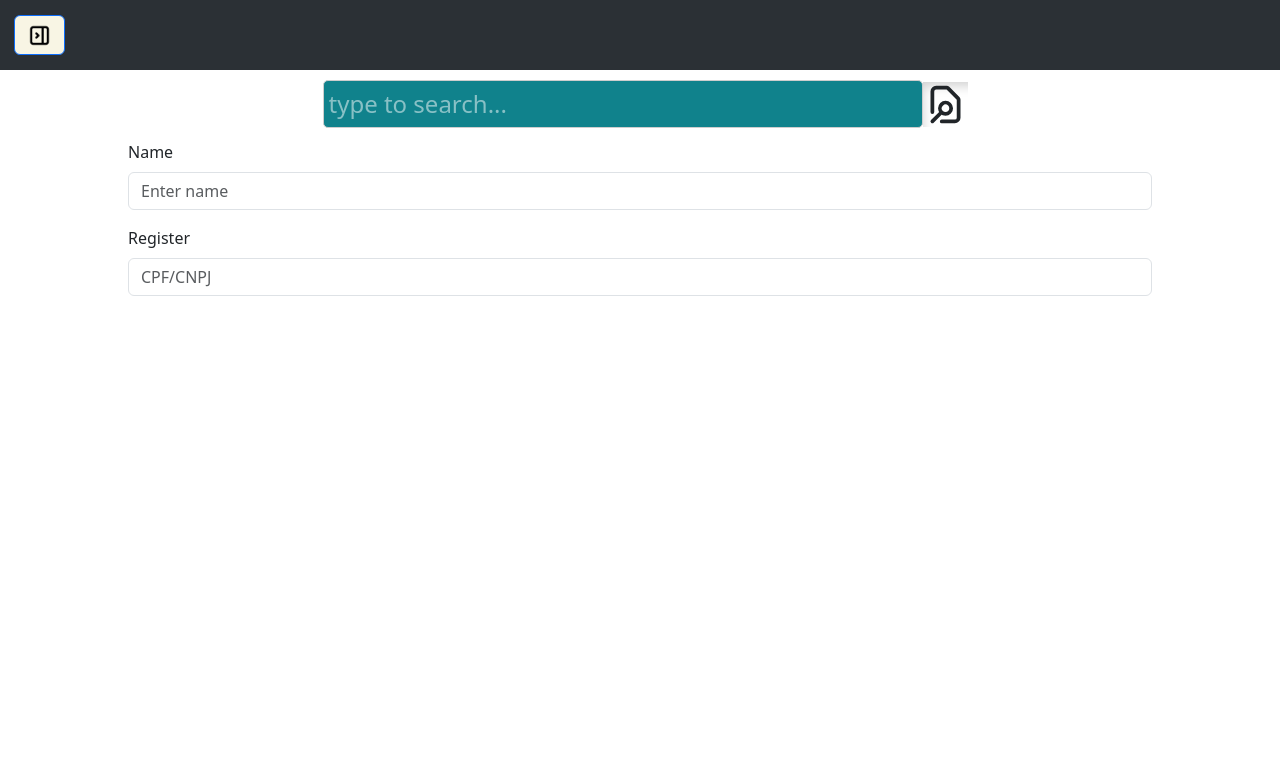
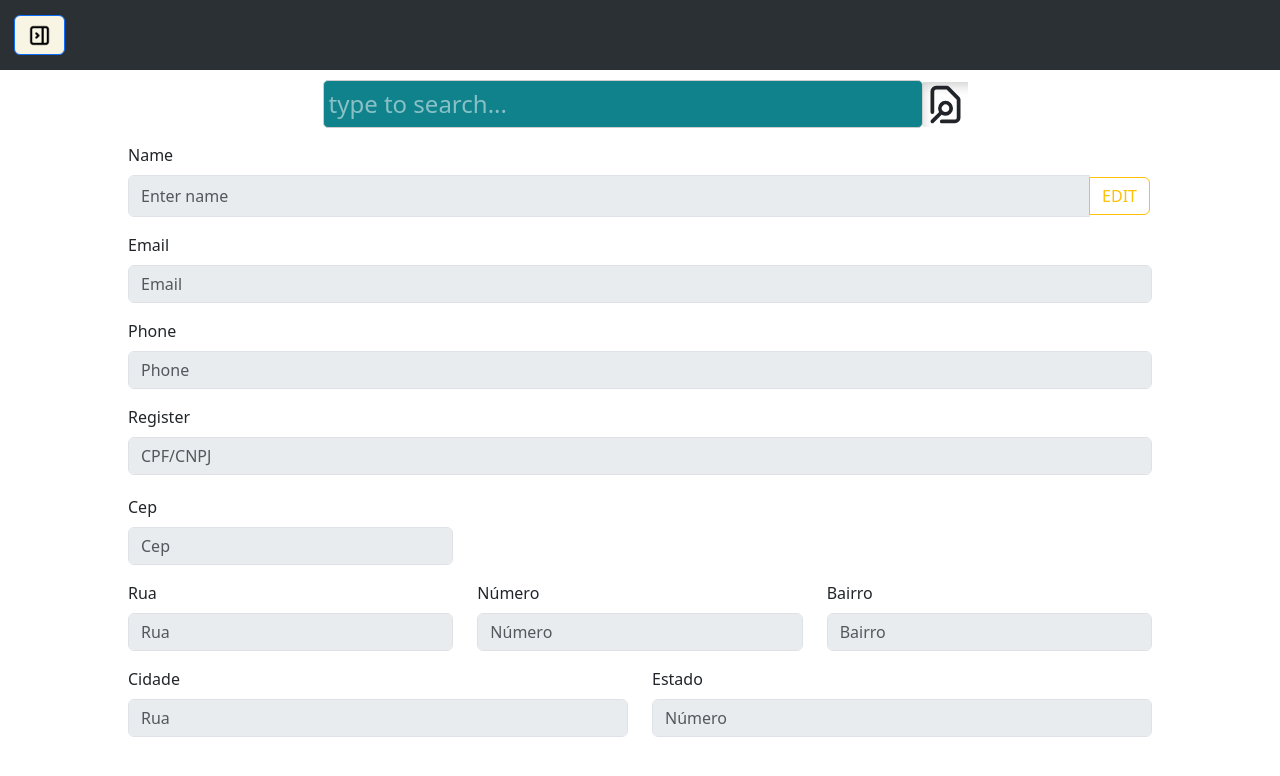
Before and after one commit to hugoc12/Order-Manage-V2, a React (Vite) app: page /clientes in a window 1280 px wide. Shown: the top 776 px of the page. Built offline with nearby package versions, Linux system fonts and the light colour scheme; no server answers.

Commit message:
add funcionaly edit data to user

```diff
--- a/src/components/searchbar/index.tsx
+++ b/src/components/searchbar/index.tsx
@@ -1,7 +1,6 @@
 import './style.css'
 import { useContext } from 'react';
 import { ContextClient } from '../../contexts/contextClients';
-import { FaSearch } from 'react-icons/fa';
 import { HiOutlineDocumentSearch } from "react-icons/hi";
 
 function Searchbar() {
--- a/src/components/searchresult/style.css
+++ b/src/components/searchresult/style.css
@@ -8,6 +8,8 @@
     left: 0;
     right: 0;
     margin: 5px auto;
+
+    z-index: 1;
 }
 
 .ulClients{
--- a/src/pages/clientes/index.tsx
+++ b/src/pages/clientes/index.tsx
@@ -1,24 +1,67 @@
 import { useContext, useEffect } from "react";
-import { Button, Container, Navbar, Form } from "react-bootstrap";
+import { Button, Container, Navbar, Form, Row, Col, InputGroup } from "react-bootstrap";
 import SideMenu from "../../components/side-menu/side-menu";
 import Searchbar from "../../components/searchbar";
 import { ContextClient } from "../../contexts/contextClients";
 import Sidebar from '../../assets/sidebar.png';
 import SearchResult from "../../components/searchresult";
 import './style.css'
+import axios from "axios";
 
 function Clients() {
   const context = useContext(ContextClient);
 
-  useEffect(()=>{
+  useEffect(() => {
     console.log(context?.dataUserSelected)
-    if(context?.dataUserSelected.hasOwnProperty('nome')){
+    if (context?.dataUserSelected.hasOwnProperty('nome')) {
       const inputName = (document.getElementById('name') as HTMLInputElement)
-      //console.log(inputName)
-      //console.log(context?.dataUserSelected.hasOwnProperty('nome'))
+      const inputEmail = (document.getElementById('email') as HTMLInputElement)
+      const inputPhone = (document.getElementById('phone') as HTMLInputElement)
+      const inputRegister = (document.getElementById('register') as HTMLInputElement)
+      const inputCep = (document.getElementById('cep') as HTMLInputElement)
+      const inputRua = (document.getElementById('rua') as HTMLInputElement)
+      const inputNumero = (document.getElementById('numero') as HTMLInputElement)
+      const inputBairro = (document.getElementById('bairro') as HTMLInputElement)
+      const inputCidade = (document.getElementById('cidade') as HTMLInputElement)
+      const inputEstado = (document.getElementById('estado') as HTMLInputElement)
+
       inputName.value = `${context.dataUserSelected.nome}`
+      inputEmail.value = `${context.dataUserSelected.email}`
+      inputPhone.value = `${context.dataUserSelected.phone}`
+      inputRegister.value = `${context.dataUserSelected.register}`
+      inputCep.value = `${context.dataUserSelected.address?.cep}`
+      inputRua.value = `${context.dataUserSelected.address?.rua}`
+      inputNumero.value = `${context.dataUserSelected.address?.numero}`
+      inputBairro.value = `${context.dataUserSelected.address?.bairro}`
+      inputCidade.value = `${context.dataUserSelected.address?.cidade}`
+      inputEstado.value = `${context.dataUserSelected.address?.estado}`
     }
   }, [context?.dataUserSelected])
+
+  async function editData(idInput: string, property: string, btt: HTMLElement) {
+    const input = (document.getElementById(idInput) as HTMLInputElement)
+    const idUser = context?.userSelected[0]
+
+    if (!input.disabled) {
+      // if == false - ou seja estou fazendo uma alteração btt save
+
+      try {
+        await axios.put(`http://localhost:3333/clients/${idUser}`, {
+          [property]: input.value
+        })
+
+        input.disabled = true // desativando input
+        btt.textContent = 'EDIT'
+        btt.setAttribute('class', 'btn btn-outline-warning')
+      } catch (err) {
+        alert(`ERRO:${err}`)
+      }
+    } else { // se estiver desabilitado devo abilitar
+      input.disabled = false
+      btt.textContent = 'SAVE'
+      btt.setAttribute('class', 'btn btn-outline-success')
+    }
+  }
 
   return (
     <div>
@@ -37,20 +80,83 @@ function Clients() {
           </Navbar.Brand>
         </Container>
       </Navbar>
-      <SideMenu/>
-      <Searchbar/>
-      {context!.namesResult.length > 0 ? <SearchResult/>:<></>}
+      <SideMenu />
+      <Searchbar />
+      {context!.namesResult.length > 0 ? <SearchResult /> : <></>}
 
       <Form id="formDataUser" className="formDataUser">
-      <Form.Group className="mb-3">
-        <Form.Label>Name</Form.Label>
-        <Form.Control type="text" placeholder="Enter name" id="name"/>
-      </Form.Group>
+        <fieldset>
+          <Form.Group className="mb-3">
+            <Form.Label>Name</Form.Label>
+            <InputGroup>
+              <Form.Control type="text" placeholder="Enter name" id="name" disabled />
+              <Button variant="outline-warning" onClick={(e) => { editData('name', 'name', e.currentTarget) }}>EDIT</Button>
+            </InputGroup>
+          </Form.Group>
 
-      <Form.Group>
-        <Form.Label>Register</Form.Label>
-        <Form.Control type="text" placeholder="CPF/CNPJ"/>
-      </Form.Group>
+          <Form.Group className="mb-3">
+            <Form.Label>Email</Form.Label>
+            <Form.Control type="email" placeholder="Email" id="email" disabled />
+          </Form.Group>
+
+          <Form.Group className="mb-3">
+            <Form.Label>Phone</Form.Label>
+            <Form.Control type="text" placeholder="Phone" id="phone" disabled />
+          </Form.Group>
+
+          <Form.Group className="mb-3">
+            <Form.Label>Register</Form.Label>
+            <Form.Control type="text" placeholder="CPF/CNPJ" id="register" disabled />
+          </Form.Group>
+
+          <div className="containerAddress">
+            <Form.Group as={Row} className="mb-3">
+              <Col sm={4}>
+                <Form.Label>Cep</Form.Label>
+                <Form.Control type="text" placeholder="Cep" id="cep" disabled />
+              </Col>
+            </Form.Group>
+
+            <Row>
+              <Col>
+                <Form.Group className="mb-3">
+                  <Form.Label>Rua</Form.Label>
+                  <Form.Control type="text" placeholder="Rua" id="rua" disabled />
+                </Form.Group>
+              </Col>
+
+              <Col>
+                <Form.Group className="mb-3">
+                  <Form.Label>Número</Form.Label>
+                  <Form.Control type="text" placeholder="Número" id="numero" disabled />
+                </Form.Group>
+              </Col>
+
+              <Col>
+                <Form.Group className="mb-3">
+                  <Form.Label>Bairro</Form.Label>
+                  <Form.Control type="text" placeholder="Bairro" id="bairro" disabled />
+                </Form.Group>
+              </Col>
+            </Row>
+
+            <Row>
+              <Col>
+                <Form.Group className="mb-3">
+                  <Form.Label>Cidade</Form.Label>
+                  <Form.Control type="text" placeholder="Rua" id="cidade" disabled />
+                </Form.Group>
+              </Col>
+
+              <Col>
+                <Form.Group className="mb-3">
+                  <Form.Label>Estado</Form.Label>
+                  <Form.Control type="text" placeholder="Número" id="estado" disabled />
+                </Form.Group>
+              </Col>
+            </Row>
+          </div>
+        </fieldset>
       </Form>
     </div>
   );
--- a/src/pages/clientes/style.css
+++ b/src/pages/clientes/style.css
@@ -1,5 +1,8 @@
 .formDataUser{
-    margin:0 auto;
+    margin:15px auto;
     width: 80%;
-    margin-top: 12px;
 }
+
+.containerAddress{
+    margin-top: 20px;
+}
```
